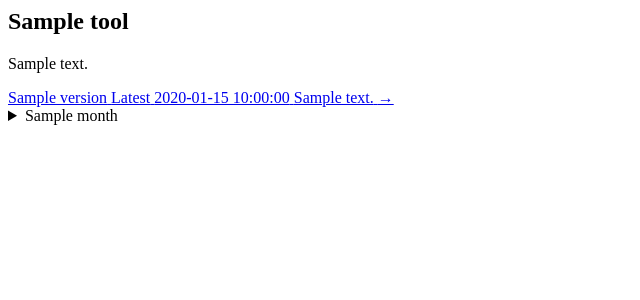
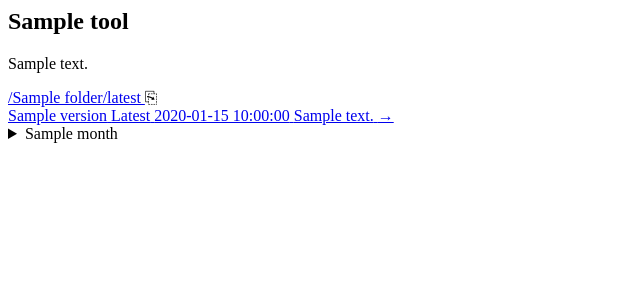
Before and after one commit to PCS-LAB-ORG/swat-releases, a Flask app: template scripts/templates/catalyst-panel.html.j2 in a window 1280 px wide. Shown: the top 300 px of the page, without its empty margins (0-640 px from the left). Run offline with Flask 3, Linux system fonts and the light colour scheme; the template is opened without the code that fills it: most values are stand-ins (such as "Sample title", 1, 10 or a date in 2020); parts of the project's set-up code (start-up, migrations or seed data) failed here and were passed over.

Commit message:
feat: add /latest permalink to Catalyst panel template (#58)
Adds a permalink display row and copy icon to the Catalyst tool panel
template, visible whenever releases exist. CSS classes are already live
in index.html (added in Task 1); the copyLink() function resolves at
runtime since the panel renders inside index.html.

Co-Authored-By: Claude Sonnet 4.6 (1M context) <noreply@anthropic.com>

```diff
--- a/scripts/templates/catalyst-panel.html.j2
+++ b/scripts/templates/catalyst-panel.html.j2
@@ -2,6 +2,14 @@
           <h2 class="tool-title">{{ tool.name }}</h2>
           <p class="tool-desc">{{ tool.description | trim }}</p>
           {% if latest %}
+          <div class="panel-latest-link">
+            <a href="/{{ tool.folder }}/latest" class="latest-permalink"
+               title="Always resolves to the most recent release">
+              /{{ tool.folder }}/latest
+            </a>
+            <span class="copy-link-icon" title="Copy latest link"
+                  onclick="copyLink(location.origin+'/{{ tool.folder }}/latest',this)">⎘</span>
+          </div>
           <div class="release-list">
             <a href="{{ tool.folder }}/{{ latest.version }}" class="release-featured">
               <span class="r-version">{{ latest.version }}</span>
```
